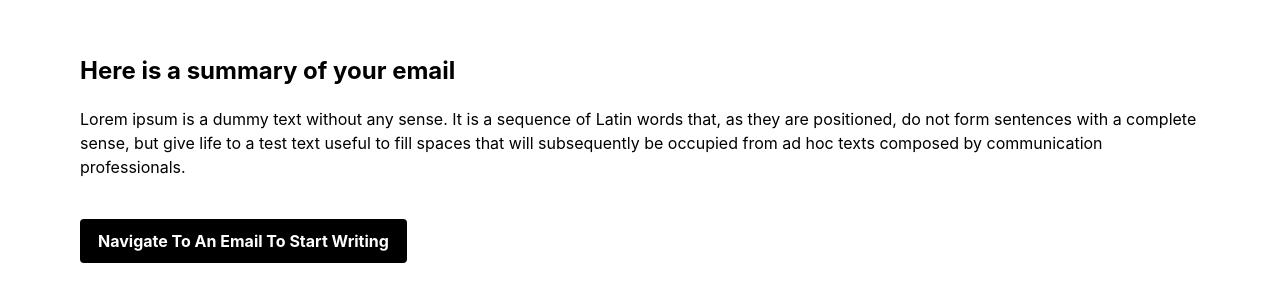
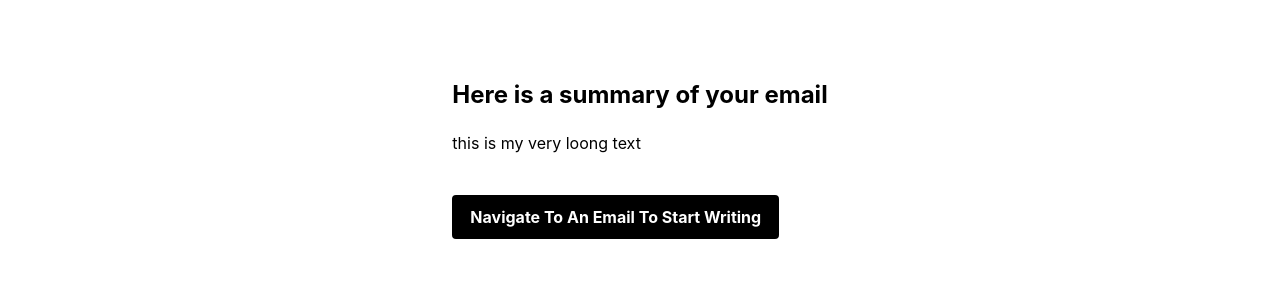
Before and after one commit to tsrsmict/autohacks_tsrs_submission, a React (Create React App) app in the folder frontend-ext/: page /summary in a window 1280 px wide. Shown: the part 241-542 px from the top of the page. Built offline with nearby package versions, Linux system fonts and the light colour scheme; no server answers.

Commit message:
summary frontend connect

```diff
--- a/frontend-ext/src/Components/Summary.js
+++ b/frontend-ext/src/Components/Summary.js
@@ -1,6 +1,8 @@
 import React from 'react'
-
+import axios from 'axios'
 function Summary() {
+    const summary = axios.get('http://localhost:5000/summary')
+    console.log(summary)
     return (
         <div className=" flex h-screen justify-center items-center">
             <div className='m-20'>
@@ -8,8 +10,7 @@ function Summary() {
                 <div className="mt-5 justify-center items-center">
                     <div>
                     <p>
-                    Lorem ipsum is a dummy text without any sense. It is a sequence of Latin words that, as they are positioned, do not form sentences with a complete sense, but give life to a test text useful to fill spaces that will subsequently be occupied from ad hoc texts composed by communication professionals.
-                    </p>
+                        this is my very loong text</p>
                     </div>
                     <div>
                     <button className=" mt-10 bg-black hover:bg-white border border-2 border-black hover:text-black text-white font-bold py-2 px-4 rounded">Navigate To An Email To Start Writing</button>
```
Also changed, not shown: 1 other file (tests, documents, lock files or other folders).
